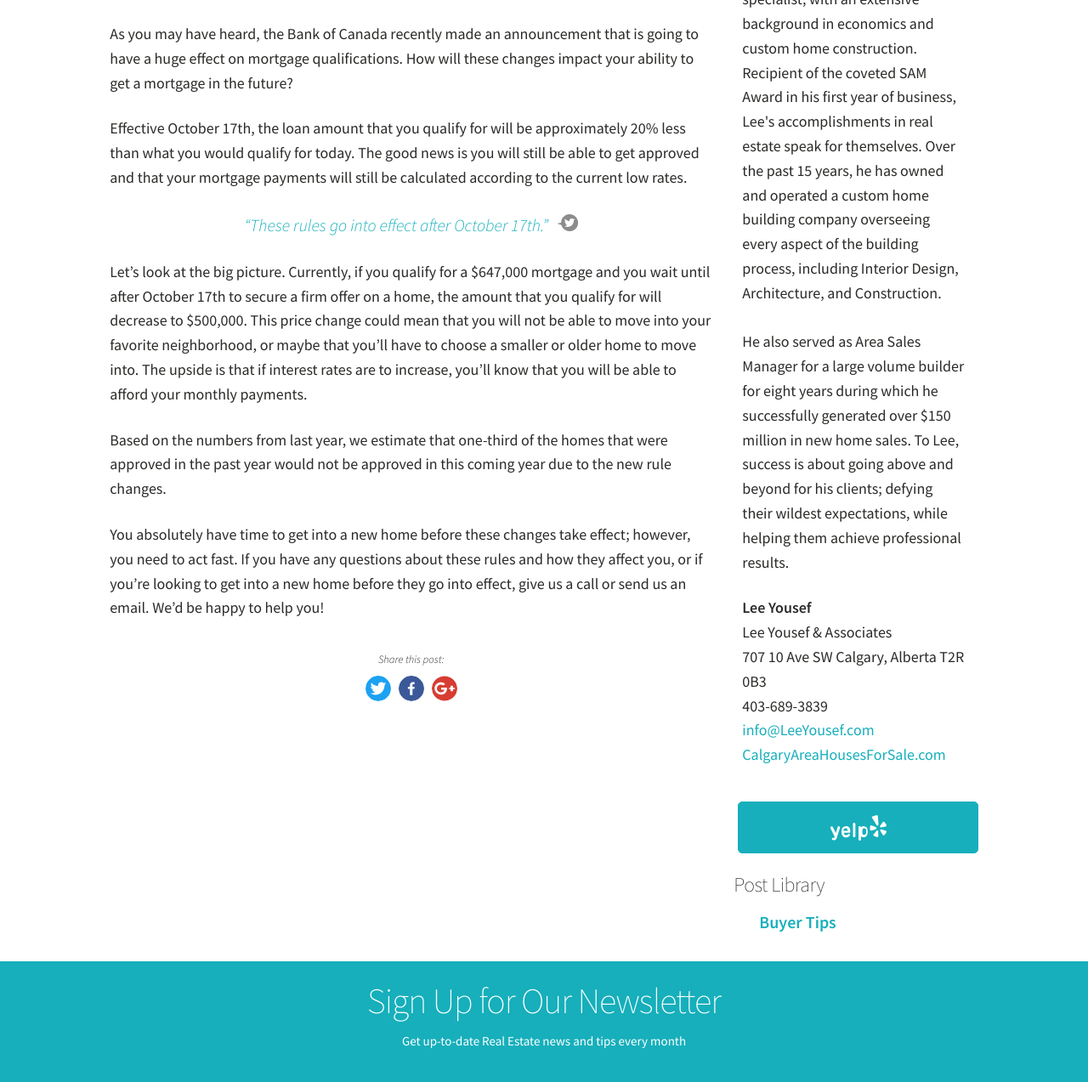
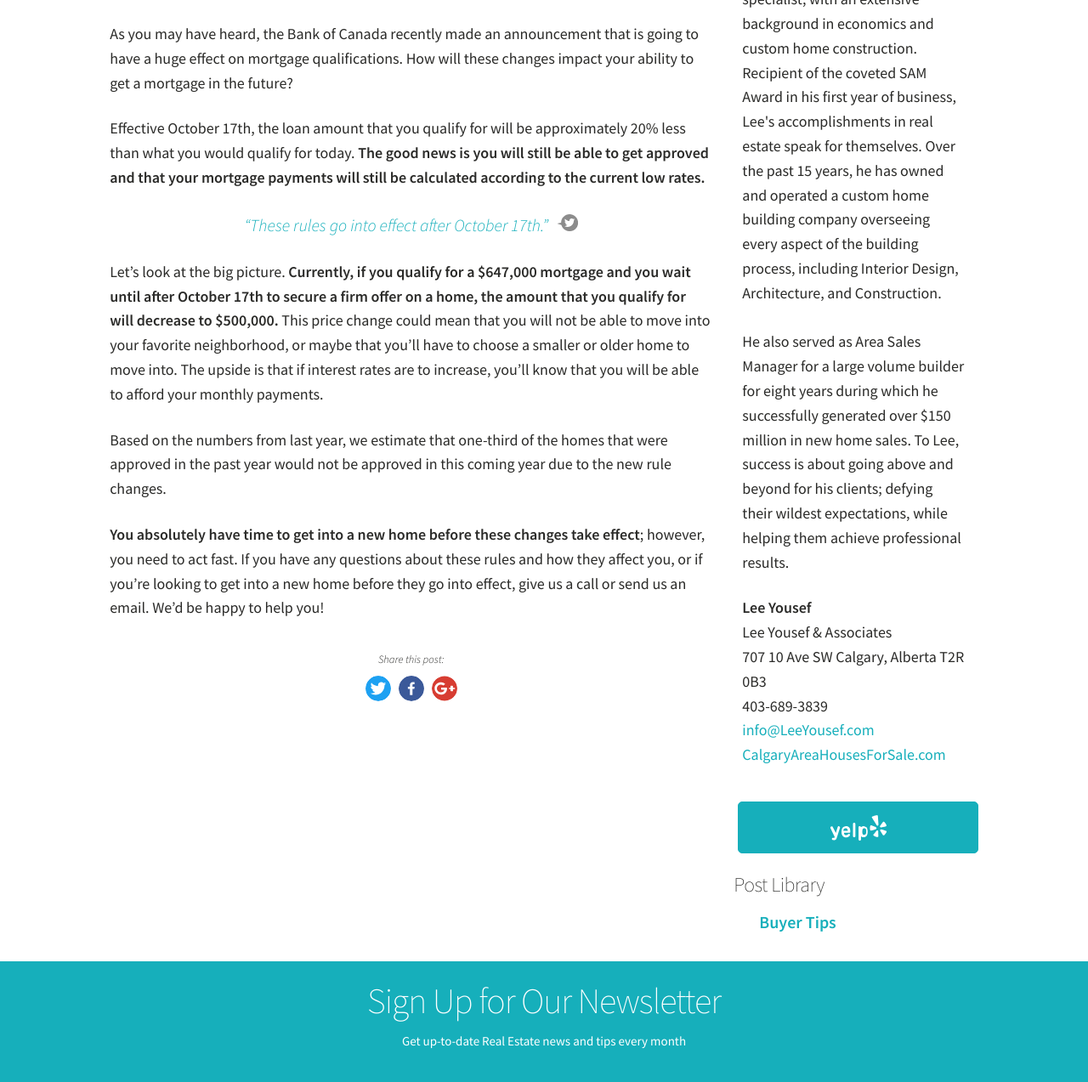
Before and after one commit to Vyral/lee-yousef-blog, a Jekyll site: the page built from _posts/2016-10-07-how-do-recent-changes-to-home-financing-affect-you.md, in a window 1280 px wide and 1400 px high, scrolled down 797 px, cut to the strip 121-1394 px from the top of the window. Shown: the whole strip at 85% size. Built offline with Jekyll 4.4.1, drawn with Linux system fonts in a browser that asks for light colours; nearby versions of some CDN libraries.

```diff
--- a/_posts/2016-10-07-how-do-recent-changes-to-home-financing-affect-you.md
+++ b/_posts/2016-10-07-how-do-recent-changes-to-home-financing-affect-you.md
@@ -18,12 +18,12 @@ youtube_code: eyIXvmLlbCo
 
 As you may have heard, the Bank of Canada recently made an announcement that is going to have a huge effect on mortgage qualifications. How will these changes impact your ability to get a mortgage in the future?
 
-Effective October 17th, the loan amount that you qualify for will be approximately 20% less than what you would qualify for today. The good news is you will still be able to get approved and that your mortgage payments will still be calculated according to the current low rates.
+Effective October 17th, the loan amount that you qualify for will be approximately 20% less than what you would qualify for today. **The good news is you will still be able to get approved and that your mortgage payments will still be calculated according to the current low rates.**
 
 {% include pullquote.html %}
 
-Let’s look at the big picture. Currently, if you qualify for a $647,000 mortgage and you wait until after October 17th to secure a firm offer on a home, the amount that you qualify for will decrease to $500,000. This price change could mean that you will not be able to move into your favorite neighborhood, or maybe that you’ll have to choose a smaller or older home to move into. The upside is that if interest rates are to increase, you’ll know that you will be able to afford your monthly payments.
+Let’s look at the big picture. **Currently, if you qualify for a $647,000 mortgage and you wait until after October 17th to secure a firm offer on a home, the amount that you qualify for will decrease to $500,000.** This price change could mean that you will not be able to move into your favorite neighborhood, or maybe that you’ll have to choose a smaller or older home to move into. The upside is that if interest rates are to increase, you’ll know that you will be able to afford your monthly payments.
 
 Based on the numbers from last year, we estimate that one-third of the homes that were approved in the past year would not be approved in this coming year due to the new rule changes.
 
-You absolutely have time to get into a new home before these changes take effect; however, you need to act fast. If you have any questions about these rules and how they affect you, or if you’re looking to get into a new home before they go into effect, give us a call or send us an email. We’d be happy to help you!
+**You absolutely have time to get into a new home before these changes take effect**; however, you need to act fast. If you have any questions about these rules and how they affect you, or if you’re looking to get into a new home before they go into effect, give us a call or send us an email. We’d be happy to help you!
```
